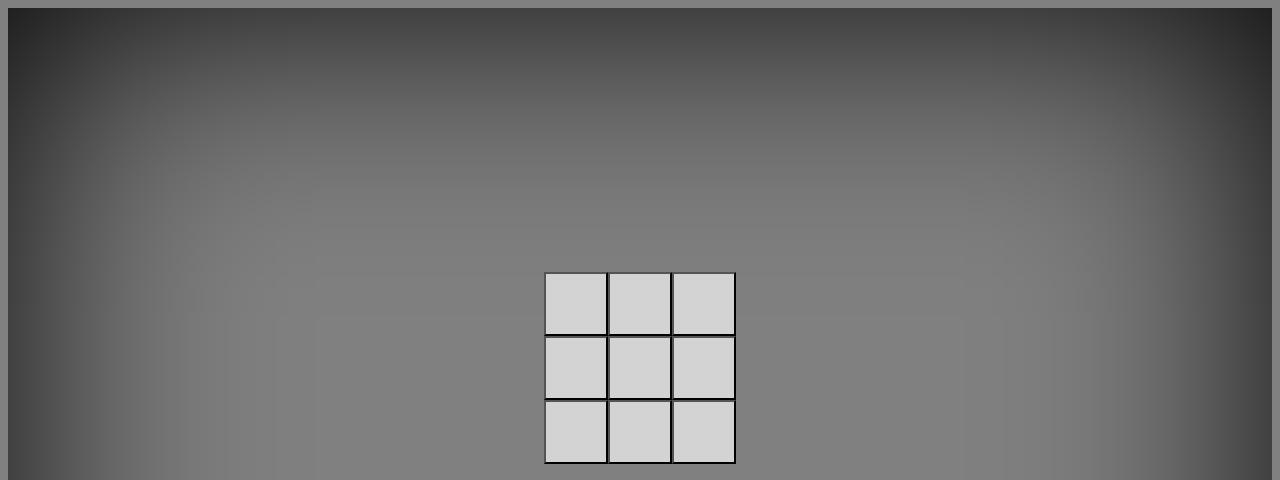
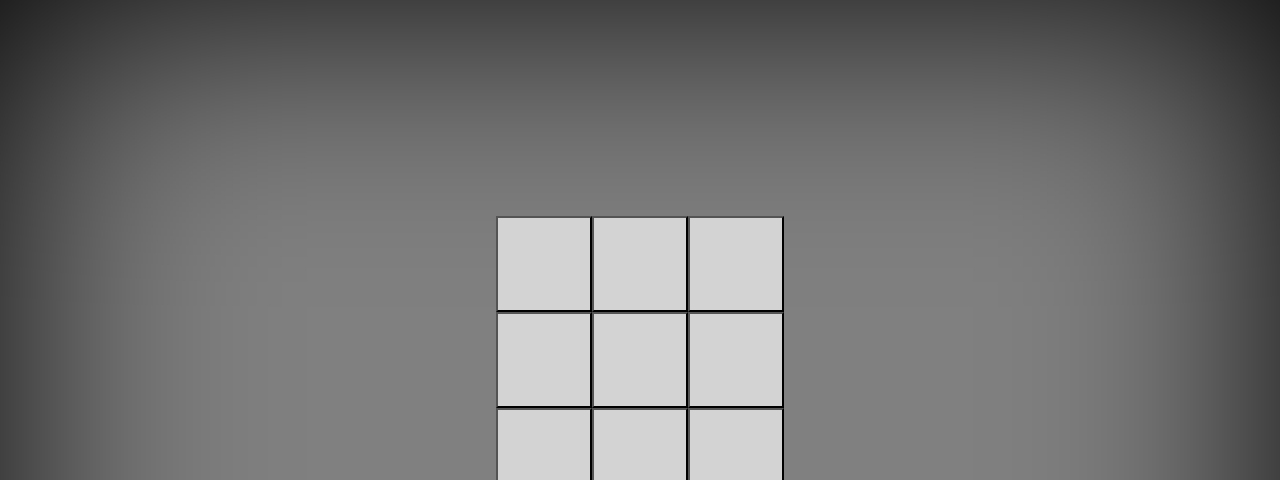
Before and after one commit to dougMR/tic-tac-toe, a plain HTML site: page index.html in a window 1280 px wide. Shown: the top 480 px of the page. Drawn offline with Linux system fonts and the light colour scheme.

Commit message:
style changes

```diff
--- a/style.css
+++ b/style.css
@@ -1,6 +1,7 @@
 html,body {
     height: 100%;
     box-sizing: border-box;
+    margin: 0;
 }
 
 body {
@@ -19,8 +20,10 @@ h1 {
 #board button {
     position: relative;
     font-size: 4rem;
-    width: 4rem;
-    height: 4rem;
+    width: 6rem;
+    height: 6rem;
+    max-width: 28vw;
+    max-height: 28vw;
     text-align: center;
     vertical-align: middle;
     line-height: 0;
--- a/tic_tac_toe.js
+++ b/tic_tac_toe.js
@@ -7,6 +7,7 @@
     And now computer looks for winning move before looking for a blocking move.  And game announces when it's a draw.
 
     There is still a lot of refactoring to be done.  In my last push, I wrote a lot of redundant code to get it working.
+
 */
 
 let board = [
```
